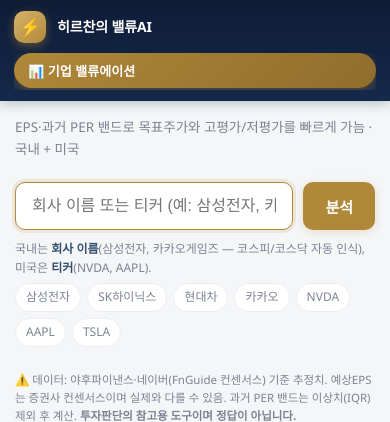
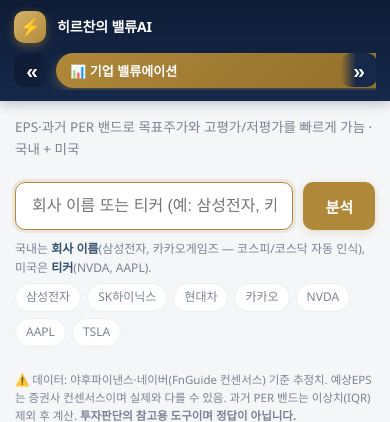
Before and after one commit to heechan615-art/hee_r_chan, a Flask app: page / in a window 390 px wide. Shown: the top 422 px of the page. Run offline with Flask 3, Linux system fonts and the light colour scheme; some web fonts are replaced.

Commit message:
모바일 탭에 좌우 넘김 화살표(« ») + 활성 탭 중앙 정렬
- 탭 양쪽에 흰색 «(이전)/»(다음) 화살표, 스크롤 시 가장자리 고정(네이비 페이드)
- 화살표 탭 → 이전/다음 탭 이동, 활성 탭 자동 중앙 스크롤
- 스와이프 유지, 데스크톱은 화살표 숨김

Co-Authored-By: Claude Opus 4.8 (1M context) <noreply@anthropic.com>

```diff
--- a/templates/index.html
+++ b/templates/index.html
@@ -803,6 +803,14 @@
   html.is-mobile .sidebar .tabs::-webkit-scrollbar{height:0}
   html.is-mobile .sidebar .tab-btn{flex:none;padding:8px 14px;font-size:13px;border-radius:20px;background:rgba(255,255,255,.06)}
   html.is-mobile .sidebar .tab-btn.active{background:linear-gradient(135deg,#B0883A,#8f6d2b)}
+  /* 모바일 탭 넘김 화살표(« ») — 양쪽 흰색, 스크롤 시 가장자리 고정 */
+  .tab-arrow{display:none}
+  html.is-mobile .tab-arrow{display:flex;align-items:center;justify-content:center;flex:none;
+    position:sticky;z-index:2;width:36px;align-self:stretch;border:0;color:#fff;font-size:21px;
+    font-weight:800;cursor:pointer;box-shadow:none;padding:0;line-height:1;text-shadow:0 1px 3px rgba(0,0,0,.4)}
+  html.is-mobile .tab-arrow-l{left:-1px;background:linear-gradient(90deg,#0e1c36 58%,rgba(14,28,54,0))}
+  html.is-mobile .tab-arrow-r{right:-1px;background:linear-gradient(270deg,#16294a 58%,rgba(22,41,74,0))}
+  html.is-mobile .tab-arrow:active{color:var(--accent)}
   html.is-mobile .wrap{padding:16px 15px 92px;max-width:820px;margin:0 auto}
   /* 다열 그리드 접기(폴더블 등 넓은 화면에서 '모바일 버전' 강제 시에도 폰처럼) */
   html.is-mobile .kpis,html.is-mobile .brf-idx{grid-template-columns:repeat(2,1fr)}
@@ -861,12 +869,14 @@
       <span class="brand-name">히르찬의 밸류AI<em>투자 밸류에이션 대시보드</em></span>
     </div>
     <nav class="tabs">
+      <button type="button" class="tab-arrow tab-arrow-l" data-step="-1" aria-label="이전 탭">«</button>
       <button class="tab-btn active" data-tab="value">📊 기업 밸류에이션</button>
       <button class="tab-btn" data-tab="deep">🔬 기업 심층 분석</button>
       <button class="tab-btn" data-tab="related">🧭 관련주 찾기</button>
       <button class="tab-btn" data-tab="snp">📈 S&amp;P500 밸류에이션</button>
       <button class="tab-btn" data-tab="briefing" data-mkt="KR">🇰🇷 한국 브리핑</button>
       <button class="tab-btn" data-tab="briefing" data-mkt="US">🇺🇸 미국 브리핑</button>
+      <button type="button" class="tab-arrow tab-arrow-r" data-step="1" aria-label="다음 탭">»</button>
     </nav>
     <div class="authbar" id="authbar"></div>
   </aside>
@@ -1229,6 +1239,23 @@ document.getElementById("view-toggle").addEventListener("click", e => {
 });
 window.addEventListener("resize", applyView);
 applyView();
+
+// ---------- 모바일 탭 넘김 화살표(« ») + 활성 탭 중앙 정렬 ----------
+function centerActiveTab(){
+  if(!document.documentElement.classList.contains("is-mobile")) return;
+  const a = document.querySelector(".sidebar .tab-btn.active");
+  if(a && a.scrollIntoView) a.scrollIntoView({inline:"center", block:"nearest", behavior:"smooth"});
+}
+function stepTab(dir){
+  const tabs = Array.prototype.slice.call(document.querySelectorAll(".sidebar .tab-btn"));
+  const cur = tabs.findIndex(t => t.classList.contains("active"));
+  const nx = cur + dir;
+  if(nx >= 0 && nx < tabs.length) tabs[nx].click();
+}
+document.querySelectorAll(".tab-arrow").forEach(b =>
+  b.addEventListener("click", () => stepTab(parseInt(b.dataset.step, 10))));
+document.querySelectorAll(".sidebar .tab-btn").forEach(b =>
+  b.addEventListener("click", () => setTimeout(centerActiveTab, 40)));
 
 // ---------- 탭 전환 ----------
 let BRIEF_MKT = "KR";   // 현재 브리핑 시장
```
